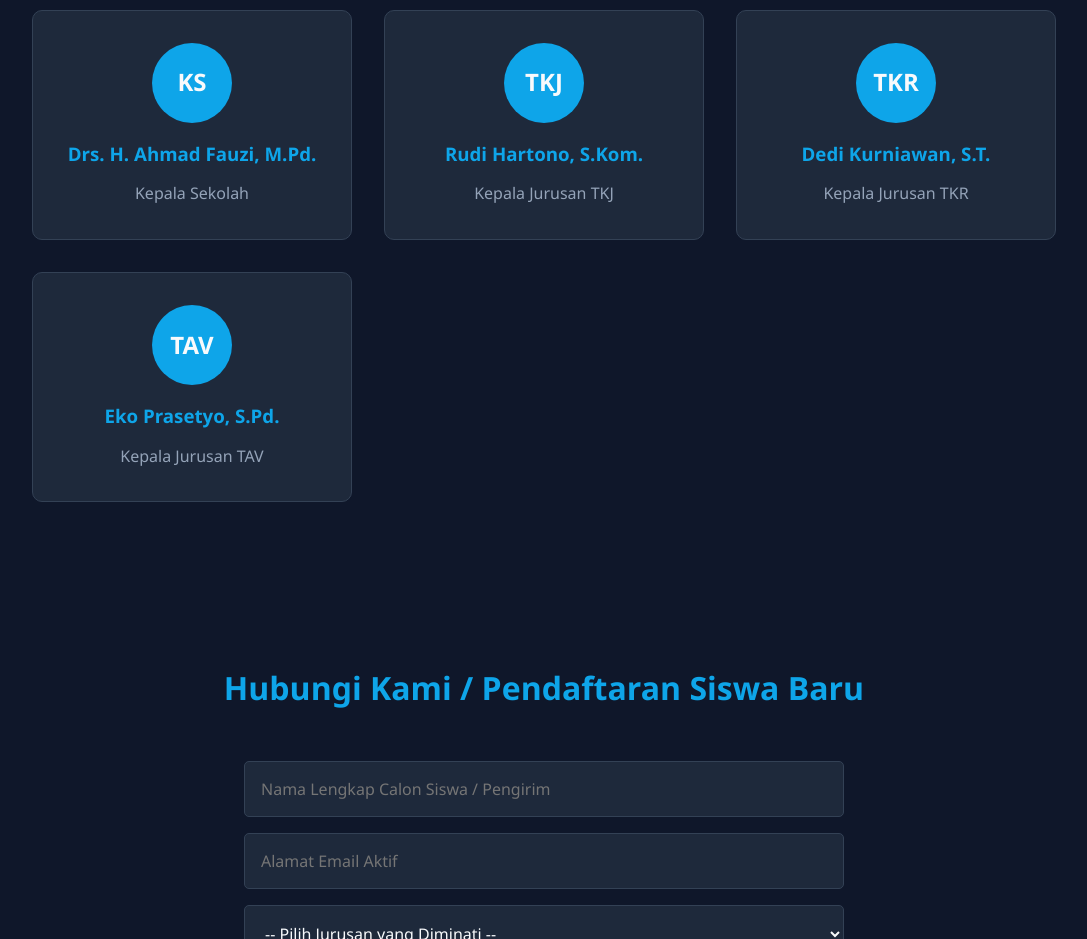
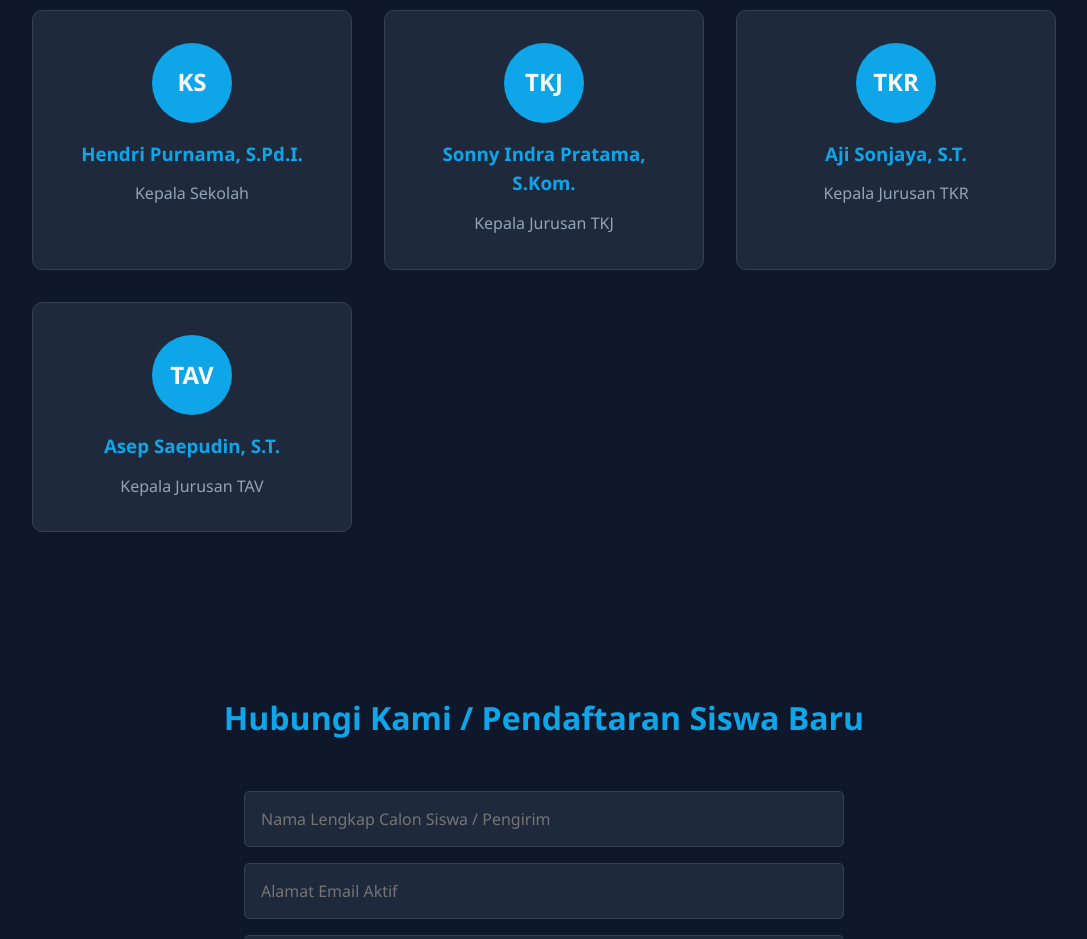
Before and after one commit to saldermanrk-gif/salsash, a plain HTML site: page index.html in a window 1280 px wide. Shown: the part 2020-2959 px from the top of the page, without its empty margins (96-1183 px from the left). Drawn offline with Linux system fonts and the light colour scheme.

Commit message:
Update index.html

```diff
--- a/index.html
+++ b/index.html
@@ -312,10 +312,10 @@
 
         // 2. Data Pimpinan & Kepala Kompetensi Keahlian
         const pimpinan = [
-            { nama: "Drs. H. Ahmad Fauzi, M.Pd.", jabatan: "Kepala Sekolah", inisial: "KS" },
-            { nama: "Rudi Hartono, S.Kom.", jabatan: "Kepala Jurusan TKJ", inisial: "TKJ" },
-            { nama: "Dedi Kurniawan, S.T.", jabatan: "Kepala Jurusan TKR", inisial: "TKR" },
-            { nama: "Eko Prasetyo, S.Pd.", jabatan: "Kepala Jurusan TAV", inisial: "TAV" }
+            { nama: "Hendri Purnama, S.Pd.I.", jabatan: "Kepala Sekolah", inisial: "KS" },
+            { nama: "Sonny Indra Pratama, S.Kom.", jabatan: "Kepala Jurusan TKJ", inisial: "TKJ" },
+            { nama: "Aji Sonjaya, S.T.", jabatan: "Kepala Jurusan TKR", inisial: "TKR" },
+            { nama: "Asep Saepudin, S.T.", jabatan: "Kepala Jurusan TAV", inisial: "TAV" }
         ];
 
         const teamContainer = document.getElementById("team-container");
```
